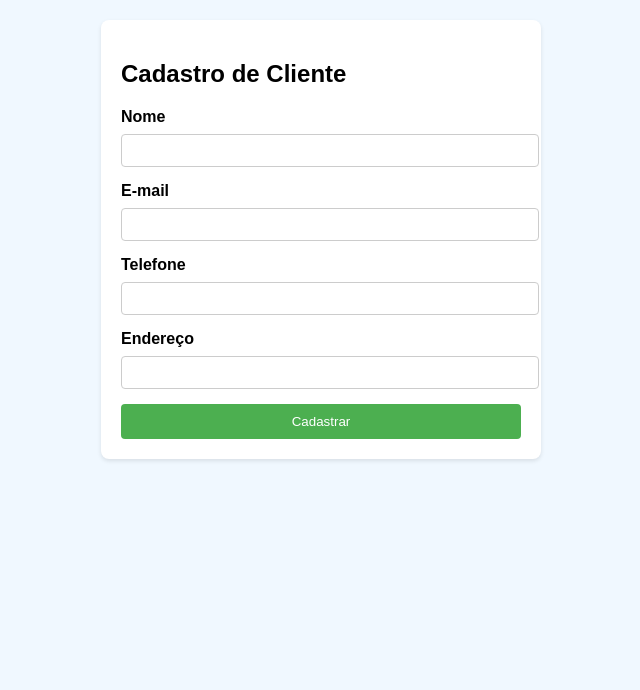
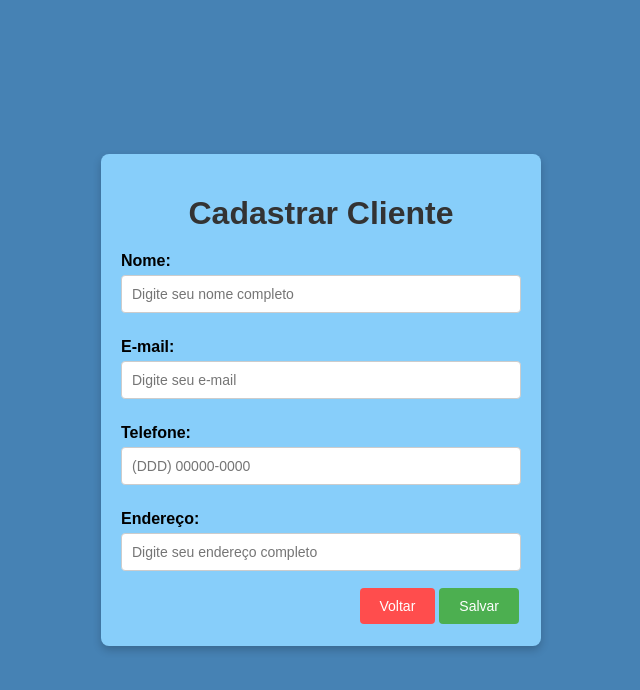
Before and after one commit to BrendoGP/ihm_projeto, a plain HTML site: page cadastrar_cliente.html in a window 1280 px wide. Shown: the whole page, without its empty margins (319-959 px from the left). Drawn offline with Linux system fonts and the light colour scheme.

Commit message:
criar user auteração.

```diff
--- a/assets/css/cadastrar_style.css
+++ b/assets/css/cadastrar_style.css
@@ -1,38 +1,79 @@
 body {
     font-family: Arial, sans-serif;
-            background-color: #f0f8ff;
+    background-color: #f4f4f9;
     margin: 0;
+    padding: 0;
+    display: flex;
+    justify-content: center;
+    align-items: center;
+    height: 100vh;
+    background-color: #4682b4;
+}
+
+.container {
+    background-color: #ffffff;
+    border-radius: 8px;
+    box-shadow: 0 4px 8px rgba(0, 0, 0, 0.2);
     padding: 20px;
+    max-width: 400px;
+    width: 90%;
+    background-color: #87cefa;
 }
-        form {
-            background-color: #ffffff;
-            padding: 20px;
-            border-radius: 8px;
-            box-shadow: 0 2px 4px rgba(0, 0, 0, 0.1);
-            max-width: 400px;
-            margin: 0 auto;
+
+h1 {
+    color: #333;
+    text-align: center;
+    margin-bottom: 20px;
 }
+
 label {
     display: block;
-            margin-bottom: 8px;
+    margin: 10px 0 5px;
     font-weight: bold;
 }
+
 input {
     width: 100%;
-            padding: 8px;
+    padding: 10px;
     margin-bottom: 15px;
     border: 1px solid #ccc;
     border-radius: 4px;
+    font-size: 14px;
+    box-sizing: border-box;
 }
-        button {
-            width: 100%;
-            padding: 10px;
-            background-color: #4caf50;
-            color: white;
+
+.buttons {
+    display: flex;
+    justify-content: end;
+}
+
+.btn-cancel,
+.btn-save {
+    padding: 10px 20px;
     border: none;
     border-radius: 4px;
     cursor: pointer;
+    font-size: 14px;
 }
-        button:hover {
+
+.btn-cancel {
+    background-color: #ff4d4d;
+    color: #fff;
+    transition: background-color 0.3s ease;
+    margin: 2px;
+}
+
+.btn-cancel:hover {
+    background-color: #ff1a1a;
+}
+
+.btn-save {
+    background-color: #4CAF50;
+    color: #fff;
+    transition: background-color 0.3s ease;
+    margin: 2px;
+}
+
+.btn-save:hover {
     background-color: #45a049;
 }
--- a/cadastrar_cliente.html
+++ b/cadastrar_cliente.html
@@ -1,24 +1,39 @@
 <!DOCTYPE html>
-<html lang="en">
+<html lang="pt-br">
 <head>
     <meta charset="UTF-8">
     <meta name="viewport" content="width=device-width, initial-scale=1.0">
     <link rel="stylesheet" href="assets/css/cadastrar_style.css">
-    <title>Cadastro de Cliente</title>
-
+    <title>Cadastrar Cliente</title>
 </head>
 <body>
-    <form action="#">
-        <h2>Cadastro de Cliente</h2>
-        <label for="nome">Nome</label>
-        <input type="text" id="nome" name="nome" required>
-        <label for="email">E-mail</label>
-        <input type="email" id="email" name="email" required>
-        <label for="telefone">Telefone</label>
-        <input type="tel" id="telefone" name="telefone" required>
-        <label for="endereco">Endereço</label>
-        <input type="text" id="endereco" name="endereco" required>
-        <button type="submit">Cadastrar</button>
-    </form>
+    <div class="container">
+        <h1>Cadastrar Cliente</h1>
+        <form>
+            <label for="nome">Nome:</label>
+            <input type="text" id="nome" placeholder="Digite seu nome completo">
+
+            <label for="email">E-mail:</label>
+            <input type="email" id="email" placeholder="Digite seu e-mail">
+
+            <label for="telefone">Telefone:</label>
+            <input type="tel" id="telefone" placeholder="(DDD) 00000-0000">
+
+            <label for="endereco">Endereço:</label>
+            <input type="text" id="endereco" placeholder="Digite seu endereço completo">
+
+            <div class="buttons">
+                <button type="button" class="btn-cancel" onclick="voltarPagina()">Voltar</button>
+                <button type="submit" class="btn-save">Salvar</button>
+            </div>
+        </form>
+    </div>
+
+    <script>
+        // Função para voltar à aba anterior
+        function voltarPagina() {
+            window.history.back();
+        }
+    </script>
 </body>
 </html>
```
Also changed, not shown: 1 other file. Lines whose indentation alone changed are shown as unchanged.
